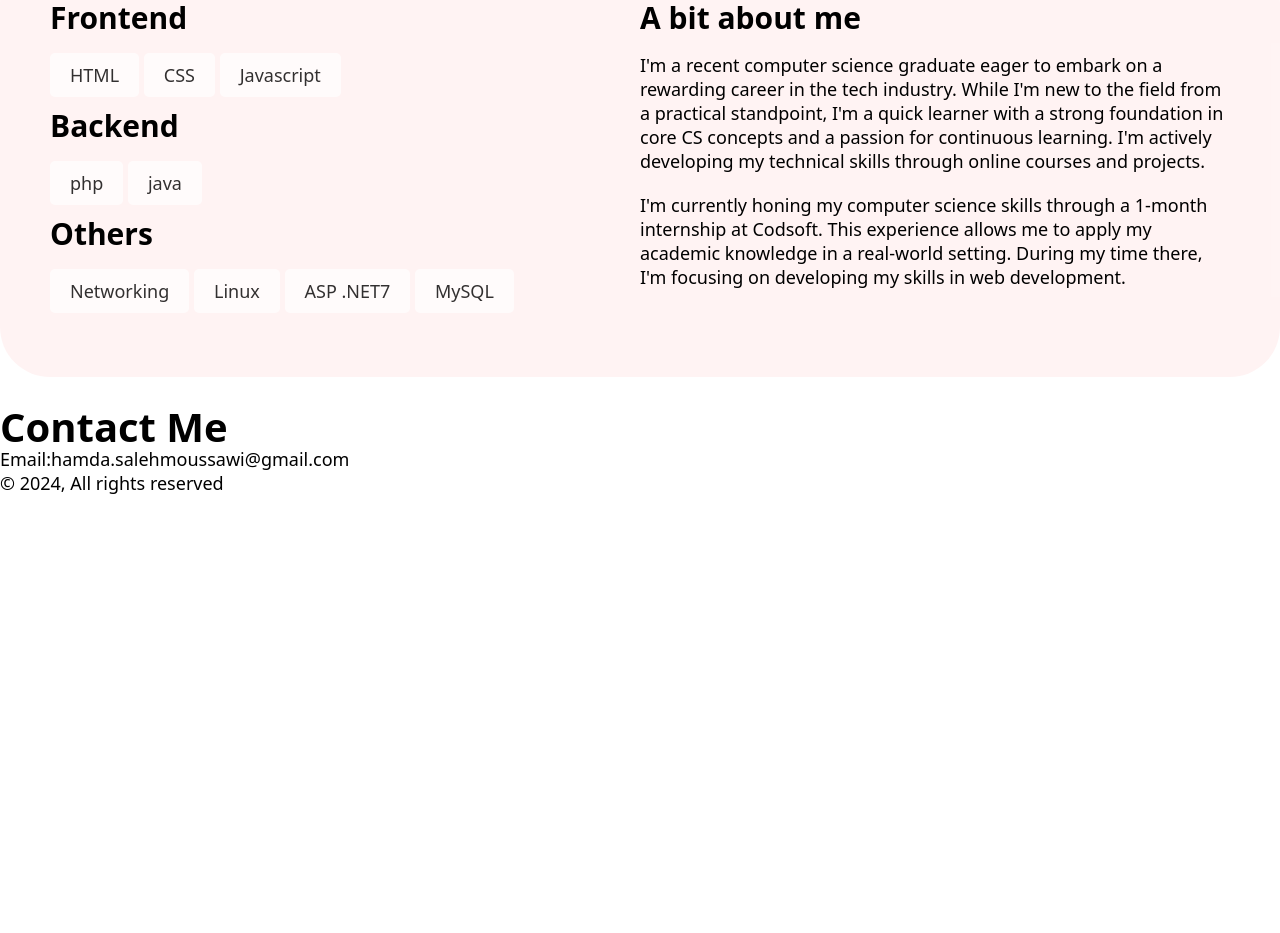
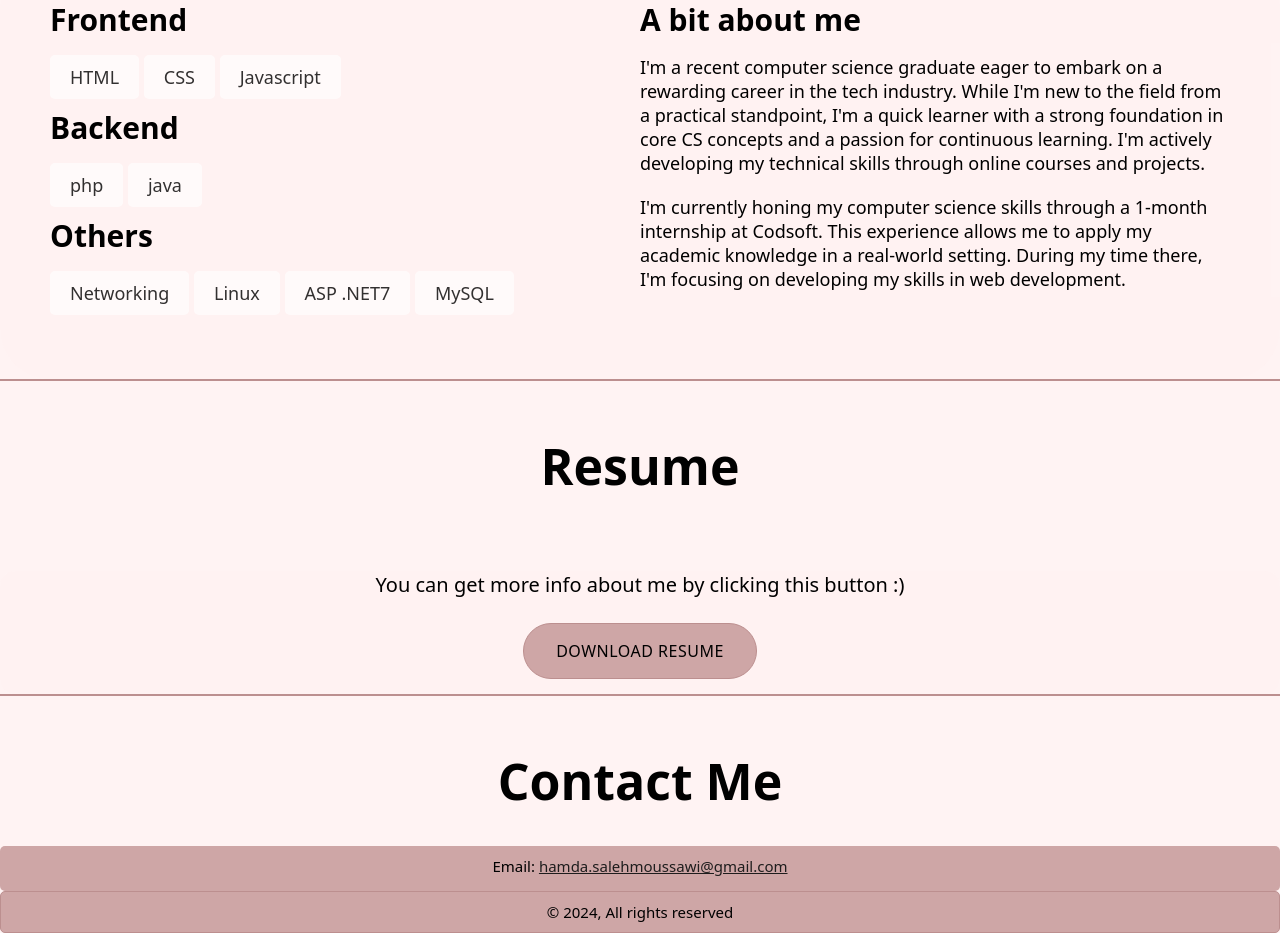
Before and after one commit to Hamda24/CODSOFT, a plain HTML site: page Portfolio Website/index.html in a window 1280 px wide. Shown: the part 720-1653 px from the top of the page. Before the commit the page ends 1215 px from the top, so only its background shows below. Drawn offline with Linux system fonts and the light colour scheme.

Commit message:
updated (Footer, Resume)

```diff
--- a/Portfolio Website/index.html
+++ b/Portfolio Website/index.html
@@ -115,7 +115,15 @@
             </div>
         </section>
 
+        <section class="Resume" id="Resume">
+            <h1>Resume</h1>
 
+            <div class="rbtn">
+                <p>You can get more info about me by clicking this button :)</p>
+                <a href="Resume.pdf" download class="button btn-download">Download Resume</a>
+            </div>
+
+        </section>
 
 
     </main>
@@ -123,14 +131,14 @@
 </body>
 
 <footer>
-    <div class="contact">
+    <div class="contact" id="Contact">
+        <h1>Contact Me</h1>
         <div class="content">
-            <h1>Contact Me</h1>
-            <p>Email:hamda.salehmoussawi@gmail.com</p>
+                <p>Email: <span class="Email"> hamda.salehmoussawi@gmail.com</span></p>
         </div>
-        <div class="buttom">
-            <p>&copy; 2024, All rights reserved</p>
-        </div>
+    </div>
+    <div class="buttom">
+        <p>&copy; 2024, All rights reserved</p>
     </div>
 </footer>
 </html>
--- a/Portfolio Website/script.js
+++ b/Portfolio Website/script.js
@@ -1,3 +1,16 @@
 function toggleMenu(){
     document.getElementById("navigations").classList.toggle("active");
 }
+
+window.addEventListener('scroll', function() {
+    const header = document.querySelector('header');
+    const scrollY = window.scrollY; // Get the current scroll position
+
+    const stickyThreshold = 50; // Adjust this value to control when it becomes sticky
+
+    if (scrollY > stickyThreshold) {
+      header.classList.add('sticky');
+    } else {
+      header.classList.remove('sticky');
+    }
+  });
--- a/Portfolio Website/styles.css
+++ b/Portfolio Website/styles.css
@@ -1,32 +1,35 @@
 /*using same style for all the elements*/
-*,*::before,*::after{
+*,
+*::before,
+*::after {
     box-sizing: border-box;
     margin: 0;
     padding: 0;
 }
 
 /*define color variables to easily use them in all elements*/
-:root{
-    --base:#868585;
+:root {
+    --base: #868585;
     --base-white: #ffffffd6;
-    --base-black:#000;
-    --red:#e35353;
-    --rose:#bc8f8f;
+    --base-black: #000;
+    --red: #e35353;
+    --rose: #bc8f8f;
 }
 
-body{
+body {
     font-style: normal;
     font-family: system-ui, -apple-system, BlinkMacSystemFont, 'Segoe UI', Roboto, Oxygen, Ubuntu, Cantarell, 'Open Sans', 'Helvetica Neue', sans-serif;
     font-size: large;
+    background-color: #fff3f3f0;
 }
 
-a{
+a {
     text-decoration: none;
     color: var(--base);
     padding: 10px 20px;
 }
 
-header{
+header {
     padding-left: 5px;
     padding-top: 10px;
     padding-bottom: 5px;
@@ -34,9 +37,10 @@ header{
     justify-content: space-between;
     max-width: 1440px;
     margin: auto;
-    border-bottom: 2px solid rgba(0, 0, 0, 1) ;
+    border-bottom: 2px solid rgba(0, 0, 0, 1);
 
-  .logo{
+
+    .logo {
         display: flex;
         padding: 10px;
         align-items: center;
@@ -44,26 +48,31 @@ header{
         font-size: larger;
         color: var(--base-black);
         text-decoration: none;
-    .Text{
+
+        .Text {
             flex: 1;
         }
     }
 
-    nav{
+    nav {
         display: flex;
         align-items: center;
-        ul{
+
+        ul {
             display: flex;
             list-style-type: none;
             gap: 7px;
-            li{
+
+            li {
                 display: inline-block;
-                a{
+
+                a {
                     display: inline-block;
                     text-decoration: none;
                     color: var(--base);
                     padding: 10px 20px;
-                    &:hover{
+
+                    &:hover {
                         text-decoration: underline;
                         color: var(--rose);
                     }
@@ -71,11 +80,12 @@ header{
             }
         }
 
-        .mobile-toggle{
+        .mobile-toggle {
             display: none;
             color: var(--base);
             padding: 10px;
-            @media(max-width: 700px){
+
+            @media(max-width: 700px) {
                 display: inline-block;
                 position: absolute;
                 top: 20px;
@@ -84,24 +94,28 @@ header{
         }
     }
 
-    @media (max-width: 700px){
+    @media (max-width: 700px) {
         flex-direction: column;
         align-items: center;
-        nav{
+
+        nav {
             margin-top: 10px;
             width: 100%;
-            ul{
+
+            ul {
                 display: none;
                 flex-direction: column;
                 text-align: center;
                 width: 100%;
-                a{
+
+                a {
                     width: 100%;
                     flex-direction: column;
                     text-align: center;
 
                 }
-                &.active{
+
+                &.active {
                     display: flex;
                 }
             }
@@ -110,24 +124,25 @@ header{
 }
 
 
-section{
+section {
     margin: auto;
     max-width: 1540px;
-    gap:5px;
+    gap: 5px;
     margin-bottom: 30px;
+    border-bottom: #bc8f8f 2px solid;
 
-    @media (max-width: 700px){
+    @media (max-width: 700px) {
         padding-left: 30px;
         padding-right: 30px;
         flex-direction: column;
     }
 }
 
-.about-section{
+.about-section {
     display: flex;
     margin-top: 30px;
 
-    .about-me{
+    .about-me {
         flex: 2;
         background-color: #fff3f3f0;
         border-radius: 50px;
@@ -138,7 +153,7 @@ section{
 
     }
 
-    .image{
+    .image {
         flex: 1;
         display: flex;
         background-color: #fce7e7;
@@ -147,19 +162,21 @@ section{
         justify-content: center;
         align-items: flex-end;
 
-        img{
+        img {
             margin-top: -5px;
             border-radius: 40px;
             max-width: 240px;
         }
     }
 
-    .links{
+    .links {
         display: inline-block;
         padding-left: 50px;
-        a{
+
+        a {
             color: #000;
-           &:hover{
+
+            &:hover {
                 color: #8e6060;
             }
         }
@@ -168,7 +185,7 @@ section{
     }
 }
 
-.button{
+.button {
     display: inline-block;
     color: var(--base-black);
     border: 1px solid #bc8f8f;
@@ -179,7 +196,7 @@ section{
     margin-left: 2px;
     margin-right: 2px;
 
-    &:hover{
+    &:hover {
         background-color: #bc8f8f;
         color: var(--base-black);
         text-decoration: none;
@@ -187,20 +204,22 @@ section{
 }
 
 
-h1{
+h1 {
     font-size: 40px;
     line-height: 1;
-    small{
+
+    small {
         display: flex;
         font-weight: 250;
     }
-    @media (max-width: 700px){
+
+    @media (max-width: 700px) {
         font-size: 30px;
     }
 }
 
 
-h2{
+h2 {
     font-size: 50px;
     line-height: 1;
     margin-bottom: 10px;
@@ -209,7 +228,7 @@ h2{
     padding: 30px;
 }
 
-h3{
+h3 {
     font-size: 30px;
     font-weight: bold;
     line-height: 1;
@@ -217,24 +236,121 @@ h3{
     color: var(--base-black);
 }
 
-.skills-section{
-    .skillsContainer{
+
+footer {
+    .contact {
+        h1 {
+            font-size: 50px;
+            line-height: 1;
+            margin-bottom: 10px;
+            text-align: center;
+            color: var(--base-black);
+            padding: 30px;
+        }
+
+        .content {
+            /* border: 0.1px solid #bc8f8f; */
+            background-color: #cea6a6;
+            border-radius: 5px;
+
+            p {
+                font-size: 15px;
+                text-align: center;
+                padding-bottom: 15px;
+                padding-top: 10px;
+            }
+
+            .Email {
+                color: #1e1d1d;
+                text-decoration: underline;
+                cursor: pointer;
+
+            }
+        }
+    }
+
+    .buttom {
+        background-color: #cea6a6;
+        border: 1px solid #bc8f8f;
+        border-radius: 5px;
+        font-size: 15px;
+        text-align: center;
+        padding-bottom: 10px;
+        padding-top: 10px;
+    }
+}
+
+.Resume {
+    h1 {
+        font-size: 50px;
+        line-height: 1;
+        margin-bottom: 10px;
+        text-align: center;
+        color: var(--base-black);
+        padding: 30px;
+        margin-bottom: 50px;
+    }
+
+    .rbtn {
+        background-color: #fff3f3f0;
+        border-radius: 15px;
+        padding-bottom: 10px;
+        text-align: center;
+
+        p {
+            font-size: 20px;
+            text-align: center;
+            padding-bottom: 15px;
+        }
+
+        .button {
+            background-color: #cea6a6;
+            font-size: 12px;
+            font-weight: 500;
+            text-transform: uppercase;
+            color: #000;
+            letter-spacing: 0.5px;
+            padding: 10px 20px;
+            border-radius: 500px;
+
+            &:hover {
+                background-color: #fce7e7;
+            }
+        }
+
+        .btn-download {
+            padding: 16px 32px;
+            font-size: 16px;
+            text-align: center;
+        }
+    }
+
+
+}
+
+
+
+.skills-section {
+    .skillsContainer {
         background-color: #fff3f3f0;
         border-radius: 50px;
         padding: 50px;
         display: flex;
-        @media (max-width:700px){
+
+        @media (max-width:700px) {
             flex-direction: column;
         }
-        .leftpart{
+
+        .leftpart {
             flex: 1;
-            ul{
+
+            ul {
                 list-style: none;
                 gap: 2px;
                 margin-bottom: 10px;
                 margin-right: 50px;
 
-                li{
+                li {
                     display: inline-block;
                     /* background-color: #bc8f8f; */
                     background-color: var(--base-white);
@@ -242,7 +358,8 @@ h3{
                     padding: 10px 20px;
                     margin-bottom: 4PX;
                     border-radius: 5px;
-                    &:hover{
+
+                    &:hover {
                         /* background-color: var(--base-white); */
                         background-color: #bc8f8f;
                         cursor: pointer;
@@ -251,9 +368,10 @@ h3{
             }
         }
 
-        .rightpart{
+        .rightpart {
             flex: 1;
-            p{
+
+            p {
                 margin-bottom: 20px;
             }
         }
```
Also changed, not shown: 1 other file. Lines whose indentation alone changed are shown as unchanged.
